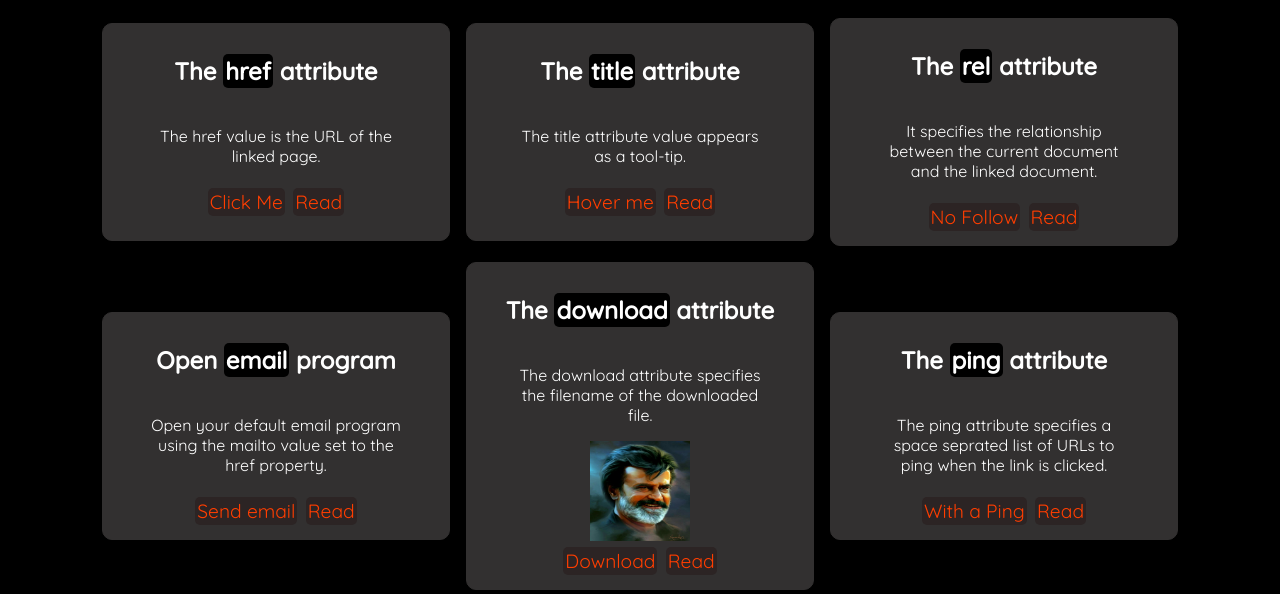
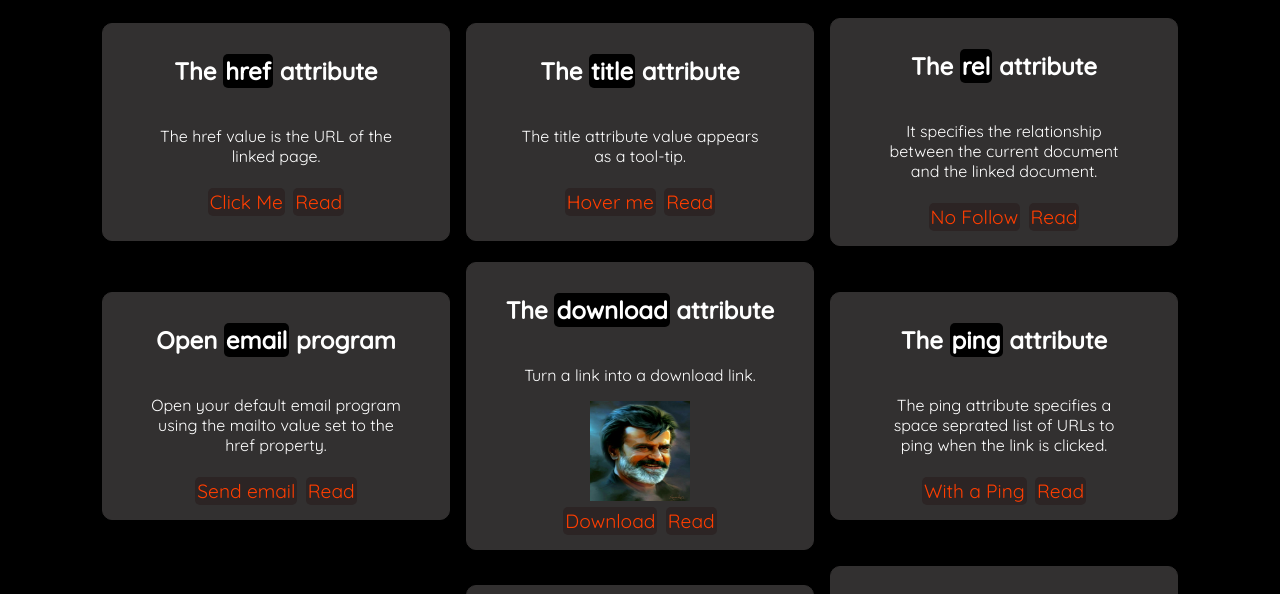
Before and after one commit to atapas/anchors, a plain HTML site: page index.html in a window 1280 px wide. Shown: the part 162-756 px from the top of the page. Drawn offline with nearby package versions, Linux system fonts and the light colour scheme.

Commit message:
🐛 text update

```diff
--- a/index.html
+++ b/index.html
@@ -85,7 +85,7 @@
 							<ul class="demo-list">
 								<h3> The <cite>download</cite> attribute</h3>
 								<p>
-									The download attribute specifies the filename of the downloaded file.
+									Turn a link into a download link.
 								</p>
 								<img src="./images/rajni_image_tmjxoo.jpg" title="Superstar Rajni, the thalaiva" width="100px" height="100px" alt="Thalaiva">
 								<li>
```
